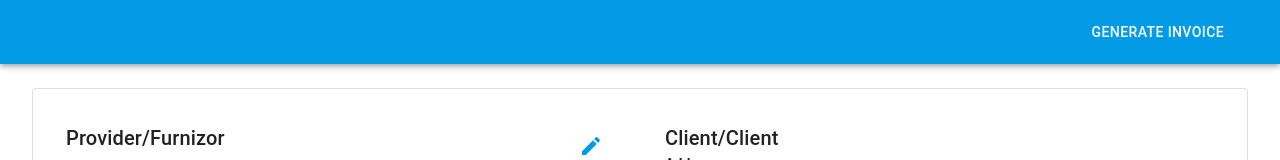
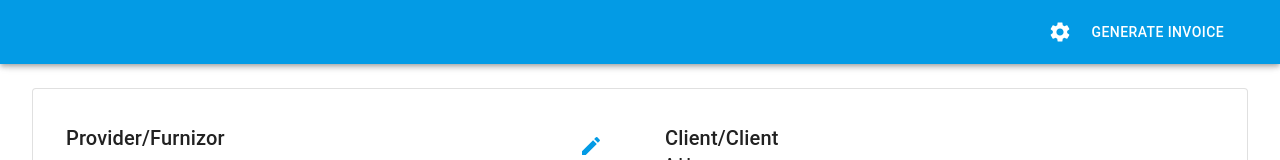
Before and after one commit to dobosalpar/invoicegenerator, a React (Create React App) app: page / in a window 1280 px wide. Shown: the top 160 px of the page. Built offline with nearby package versions, Linux system fonts and the light colour scheme.

Commit message:
Invoice calculation modal info can be opened

```diff
--- /dev/null
+++ b/src/Components/TopBar/Blocks/EditInvoiceCalculationInfoDialogue.tsx
@@ -0,0 +1,18 @@
+import React, { FC } from 'react';
+
+import { IDialogueOpener } from 'Components/types';
+
+interface IEditInvoiceCalculationInfoFields extends IDialogueOpener {
+
+}
+
+const EditInvoiceCalculationInfoFields: FC<IEditInvoiceCalculationInfoFields> = ({
+  setDialogue,
+}) => {
+  return (
+    <>
+    </>
+  );
+};
+
+export default EditInvoiceCalculationInfoFields;
--- a/src/Components/TopBar/TopBar.tsx
+++ b/src/Components/TopBar/TopBar.tsx
@@ -1,12 +1,16 @@
-import React, { FC } from 'react';
+import React, { FC, useCallback } from 'react';
 import {
   AppBar,
   Toolbar,
   Button,
   Container,
+  IconButton,
+  Tooltip,
 } from '@material-ui/core';
+import SettingsIcon from '@material-ui/icons/Settings';
 
 import useLocalized from 'CustomHooks/useLocalized';
+import EditInvoiceCalculationInfoFields from 'Components/TopBar/Blocks/EditInvoiceCalculationInfoDialogue';
 import { IDialogueOpener } from 'Components/types';
 
 interface ITopBar extends IDialogueOpener {
@@ -16,11 +20,27 @@ interface ITopBar extends IDialogueOpener {
 const TopBar: FC<ITopBar> = ({
   setDialogue,
 }) => {
+  const dialogueTitle = useLocalized('edit_invoice_calc_info');
+  const handleOpenDialogue = useCallback(() => {
+    setDialogue({
+      id: 'edit-invoice-calculation-info-dialogue',
+      dialogueBody: <EditInvoiceCalculationInfoFields setDialogue={setDialogue} />,
+      handleClose: () => setDialogue(undefined),
+      title: dialogueTitle,
+      hasCancelButton: false,
+    });
+  }, [dialogueTitle, setDialogue]);
+
   return (
     <>
       <AppBar position="fixed">
         <Toolbar>
           <Container className="invoice-toolbar">
+            <Tooltip title={dialogueTitle}>
+              <IconButton color="inherit" onClick={handleOpenDialogue} data-testid="invoice-calculation-info-edit-button">
+                <SettingsIcon />
+              </IconButton>
+            </Tooltip>
             <Button color="inherit">
               {useLocalized('generate_invoice')}
             </Button>
--- a/src/Constants/English.json
+++ b/src/Constants/English.json
@@ -16,5 +16,6 @@
   "save": "Save",
   "edit_employee_info": "Edit employee info",
   "date": "Date/Data",
-  "serie_nr": "Seria Nr."
+  "serie_nr": "Seria Nr.",
+  "edit_invoice_calc_info": "Edit invoice calculation info"
 }
```
Also changed, not shown: 1 other file (tests, documents, lock files or other folders).
